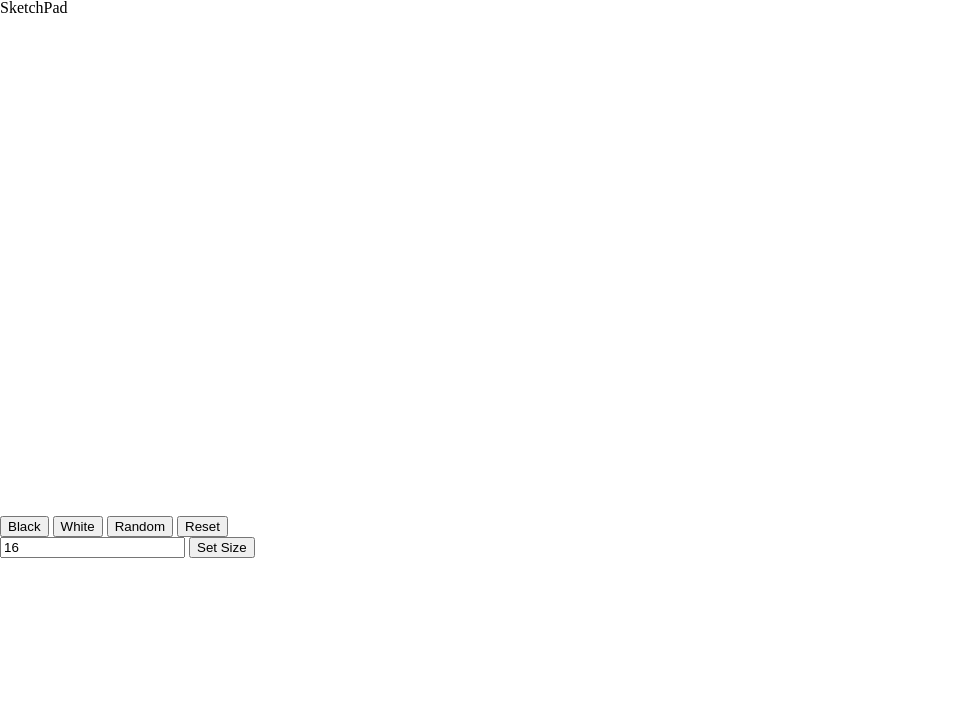
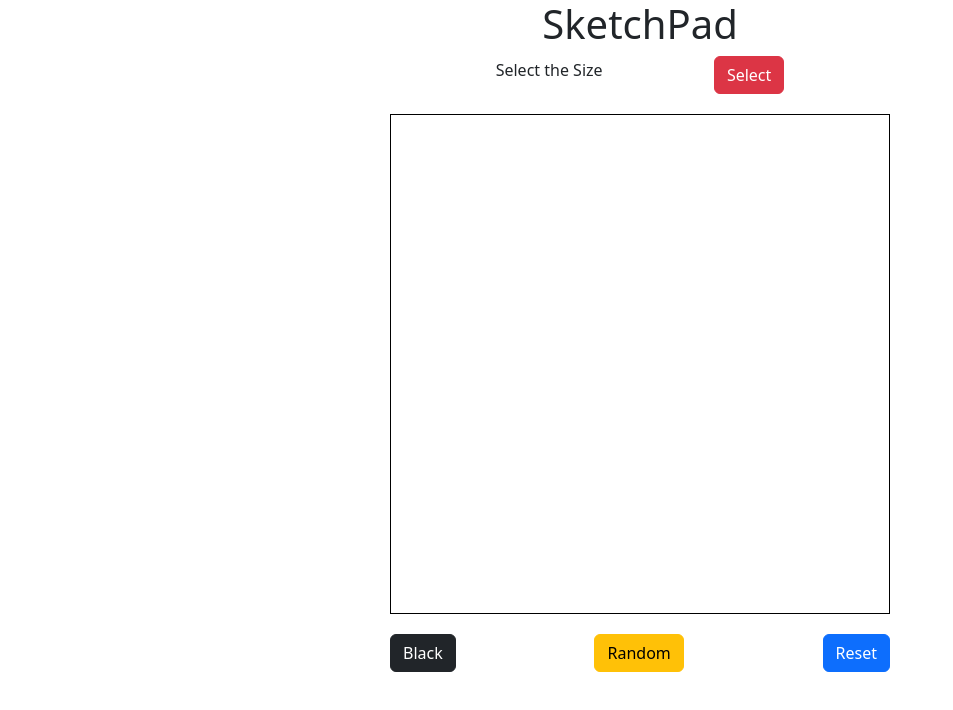
Before and after one commit to isra2awad/etch-a-sketch, a plain HTML site: page index.html in a window 1280 px wide. Shown: the whole page, without its empty margins (0-953 px from the left). Drawn offline with nearby package versions, Linux system fonts and the light colour scheme.

Commit message:
Modifying and Styling the page (HTML, CSS, Bootstrap)

```diff
--- a/index.html
+++ b/index.html
@@ -1,30 +1,33 @@
 <!DOCTYPE html>
 <html lang="en">
-    <head><meta charset="UTF-8">
+    <head>
+        <meta charset="UTF-8">
         <meta name="viewport" content="width=device-width", initial-scale="1.0">
         <link rel="stylesheet" href="reset.css"/>
         <link rel="stylesheet" href="styles.css"/>
+        <link rel="stylesheet" href=" 	https://cdn.jsdelivr.net/npm/bootstrap@5.2.3/dist/css/bootstrap.min.css">
+        <script src="main.js"></script>
         <title>SketchPad</title>
     </head>
     <body>
-        <div class="flex-container">
-            <div class="title">
-                <h1>SketchPad</h1>
-            </div>
-            <div class="content">
-                <div class="board"></div>
-                <div class="buttons">
-                    <button>Black</button>
-                    <button>White</button>
-                    <button>Random</button>
-                    <button>Reset</button>
-                </div>
-                <div>
-                    <input type="text" placeholder="Size of Board" value="16">
-                    <button>Set Size</button>
-                </div>
-            </div>
+        <h1>SketchPad</h1>
+         <div class="header">
+            <h6>Select the Size </h6>
+            <button id="popup" class="btn btn-danger">Select</button>
+         </div>
+        <div class="board"></div>
+
+        <div class="footer">
+             <button class="btn btn-dark">Black</button>
+
+             <button class="btn btn-warning">Random</button>
+             <button class="btn btn-primary">Reset</button>
         </div>
+
+
+
+
+
     </body>
-    <script src="main.js"></script>
+
 </html>
--- a/main.js
+++ b/main.js
@@ -1,2 +1,3 @@
 let board_grid = document.querySelector(".board");
-board_grid.style.gridTemplateColumns = 'repeat(16, 1fr)'
+board_grid.style.gridTemplateColumns = 'repeat(16, 1fr)';
+board_grid.style.gridTemplateRows = 'repeat(16, 1fr';
--- a/styles.css
+++ b/styles.css
@@ -1,6 +1,35 @@
+body{
+    display:flex;
+    justify-content: center;
+    align-items: center;
+    flex-direction: column;
+}
+
+.header{
+    display: flex;
+    flex-direction: row;
+    align-items: center;
+    width: 400px;
+    justify-content: space-around;
+    margin-bottom: 20px;
+
+
+}
+
+.footer{
+    display: flex;
+    flex-direction: row;
+    justify-content: space-between;
+    width: 500px;
+    align-items: center;
+    margin-top: 20px;
+}
+
 .board{
+    display: grid;
     width: 500px;
     height: 500px;
-    display: grid;
+    border: 1px solid black;
+
 
 }
```
